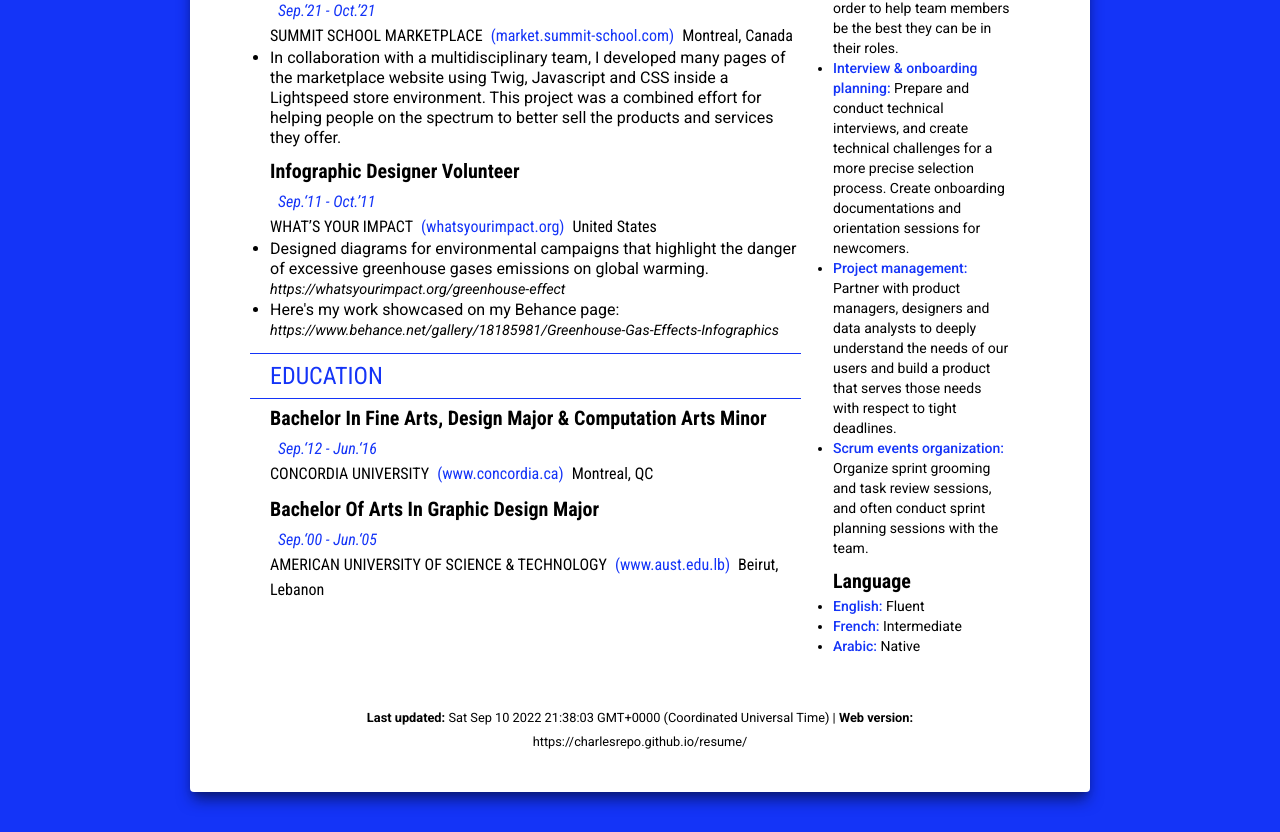
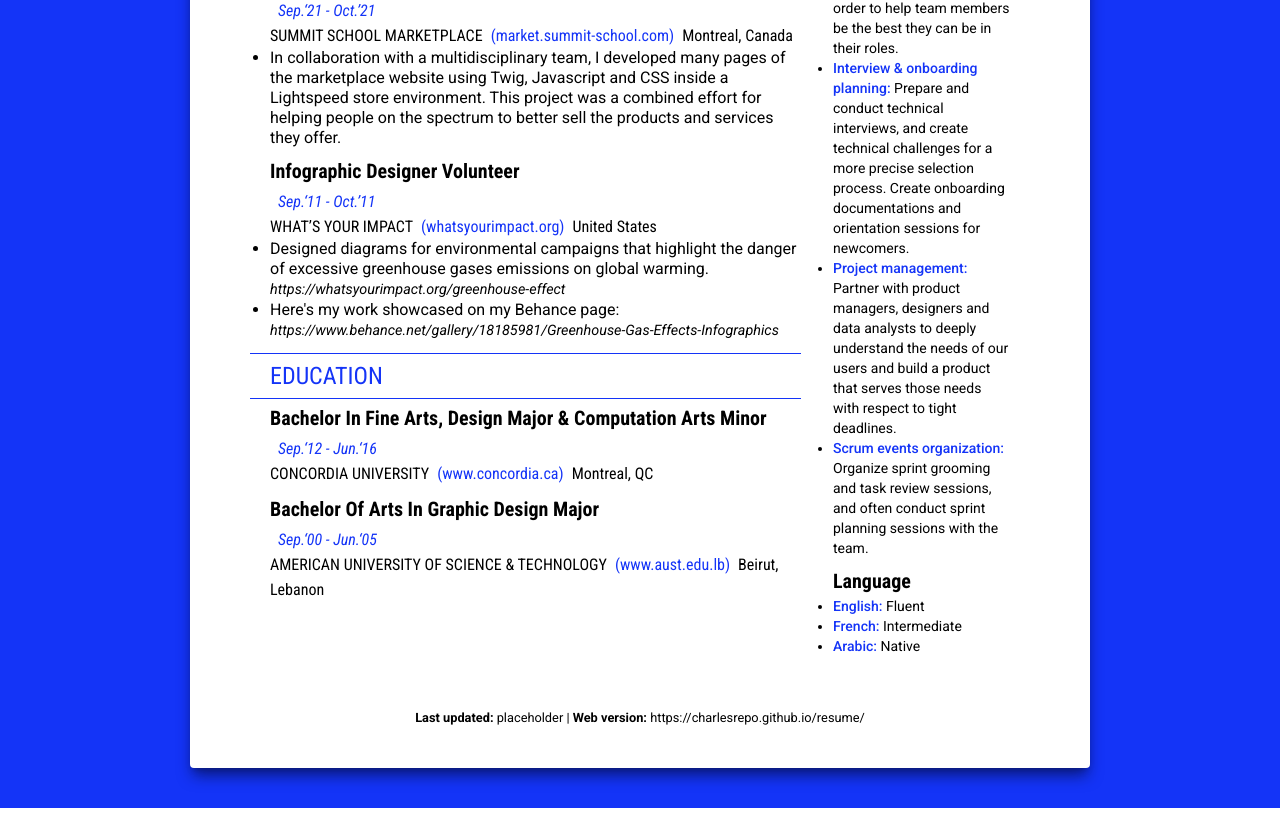
Before and after one commit to charlesRepo/resume, a React (Create React App) app: page / in a window 1280 px wide. Shown: the part 1622-2454 px from the top of the page. After the commit the page ends 2430 px from the top, so only its background shows below. Built offline with nearby package versions, Linux system fonts and the light colour scheme.

Commit message:
feat: add last updated date from pipeline

```diff
--- a/src/data.json
+++ b/src/data.json
@@ -9,7 +9,8 @@
         "social": [
             {"name": "github.com/charlesRepo", "url": "https://github.com/charlesRepo"},
             {"name": "linkedin.com/in/chrls/", "url": "https://www.linkedin.com/in/chrls"}
-        ]
+        ],
+        "last_updated": "placeholder"
 
     },
     "experience":{
--- a/src/layout/Footer.jsx
+++ b/src/layout/Footer.jsx
@@ -1,8 +1,10 @@
+import data from '../data.json';
+
 const Footer = () => {
-    const currentDateTime= Date().toLocaleString()
+    const lastUpdated = data.personal_info.last_updated;
  return (
     <footer className="pt-10 text-center">
-    <small className="font-sans font-xs"><b>Last updated:</b> {currentDateTime} | <b>Web version:</b> <a href="https://charlesrepo.github.io/resume/">https://charlesrepo.github.io/resume/</a></small>
+    <small className="font-sans font-xs"><b>Last updated:</b> {lastUpdated} | <b>Web version:</b> <a href="https://charlesrepo.github.io/resume/">https://charlesrepo.github.io/resume/</a></small>
     </footer>
  )
 }
```
